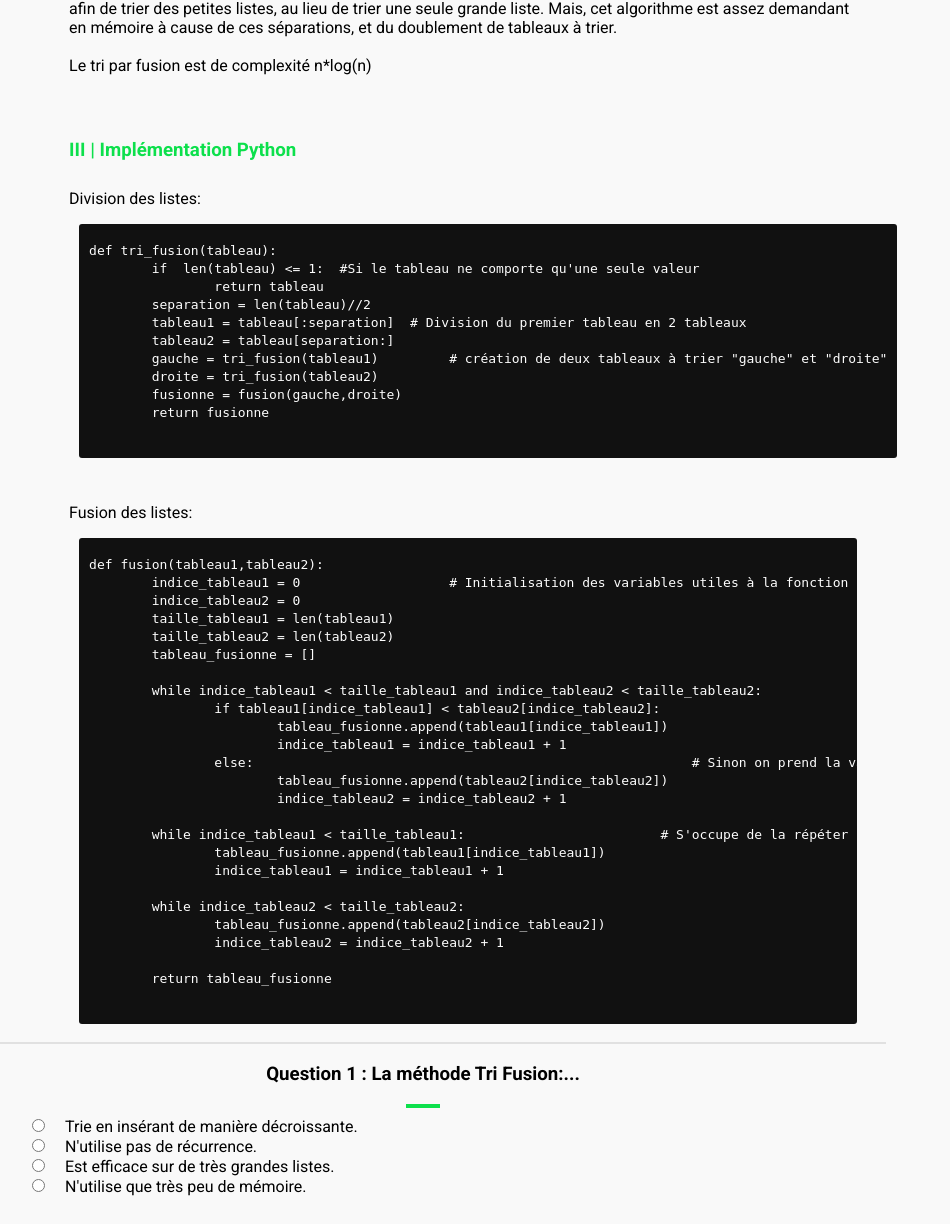
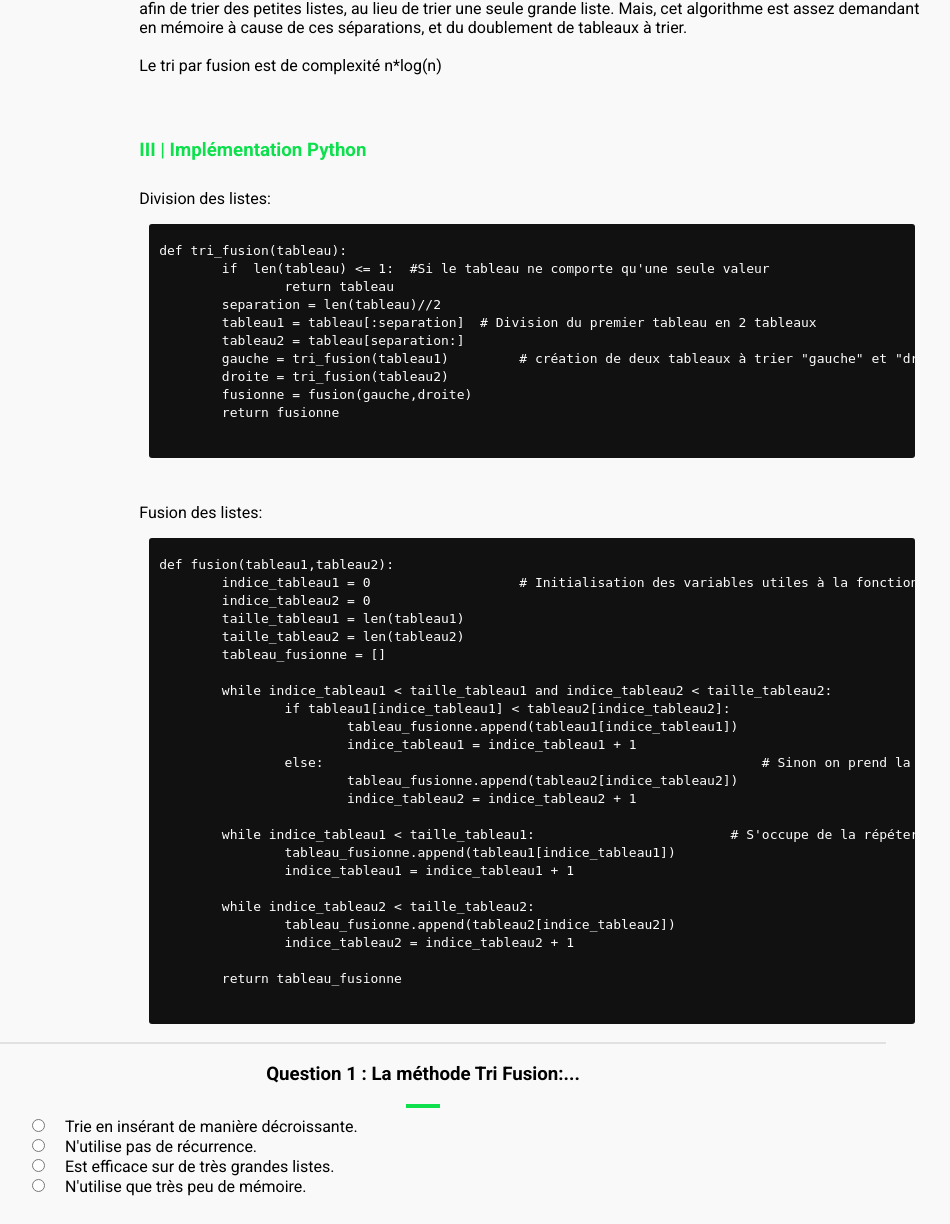
Before and after one commit to tometcalvin/projetnsisp, a PHP site: page /page3.php in a window 1320 px wide. Shown: the part 1470-2694 px from the top of the page, without its empty margins (237-1187 px from the left). Run offline with PHP 8.4, Linux system fonts and the light colour scheme.

Commit message:
Pre-release

```diff
--- a/css/style.css
+++ b/css/style.css
@@ -277,9 +277,3 @@ input {
 .forme_img {
     width: 500px;
 }
-
-@media screen and (max-width: 800px) {
-    .cours {
-        width: 60%;
-    }
-}
--- a/page3.php
+++ b/page3.php
@@ -24,7 +24,7 @@
 					<li class="sommaire-element"><a href="#implementation">III | Implémentation Python</a></li>
 				</ol>
 			</div>
-			<div class="cours">
+			<div class="cours" id="cours" style="width: 70%;">
 				<div class="subpart1">
 					<div class="sp1text">
 						<h3 class="sous_sous_titre" id="un-peu-dhistoire">I | Un peu d'Histoire</h3>
@@ -67,7 +67,7 @@
 					<div class="sp1text">
 						<h3 class="sous_sous_titre" id="implementation">III | Implémentation Python</h3>
 							<p>Division des listes:</p>
-							<pre class="python"><code>
+							<pre class="python" style="width: 85%;"><code>
 def tri_fusion(tableau):
 	if  len(tableau) <= 1:  #Si le tableau ne comporte qu'une seule valeur
 		return tableau
@@ -82,7 +82,7 @@ def tri_fusion(tableau):
 	</pre>
 </br>
 							<p>Fusion des listes:</p>
-							<pre class="python" style="width: 80%;"><code>
+							<pre class="python" style="width: 85%;"><code>
 def fusion(tableau1,tableau2):
 	indice_tableau1 = 0                   # Initialisation des variables utiles à la fonction
 	indice_tableau2 = 0
```
